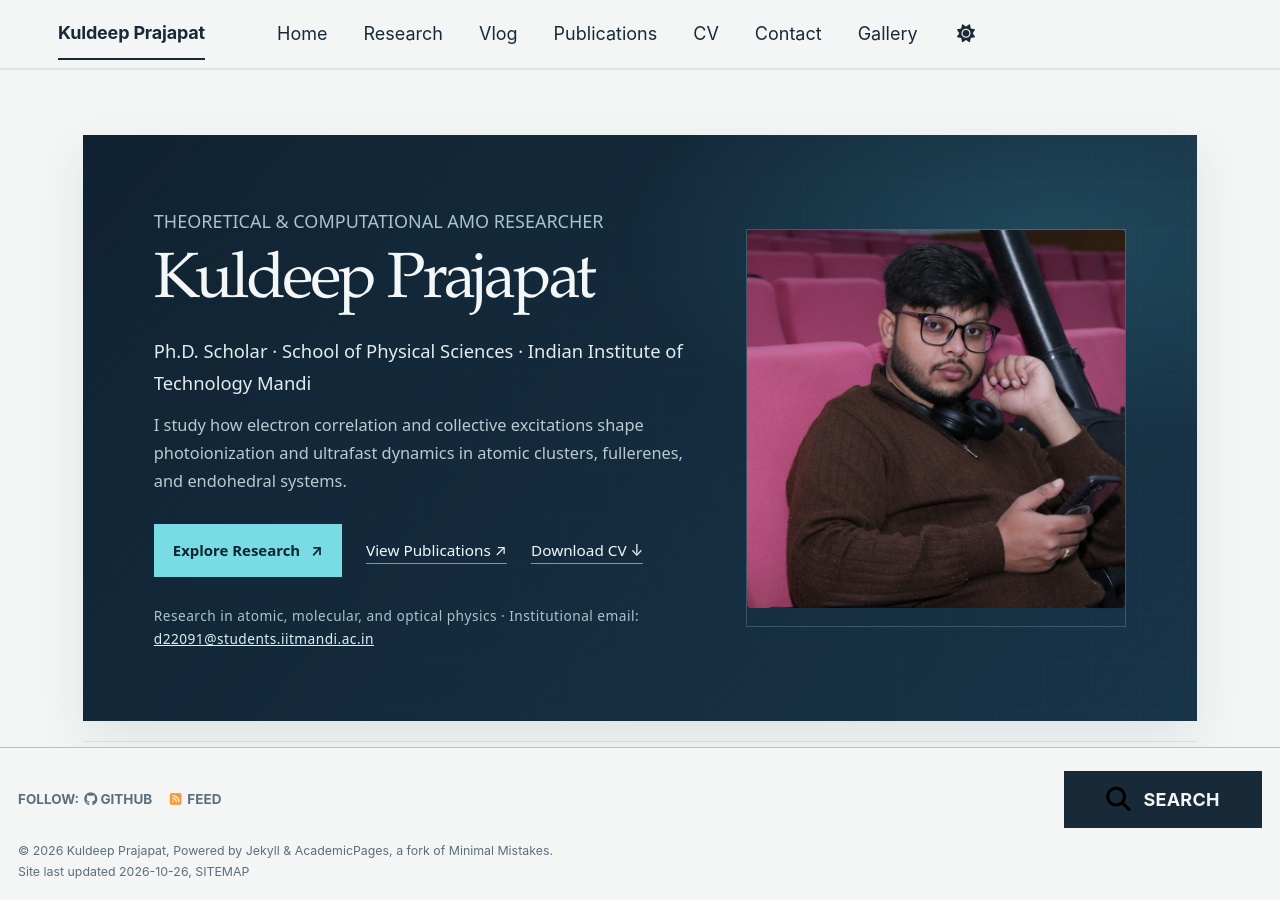
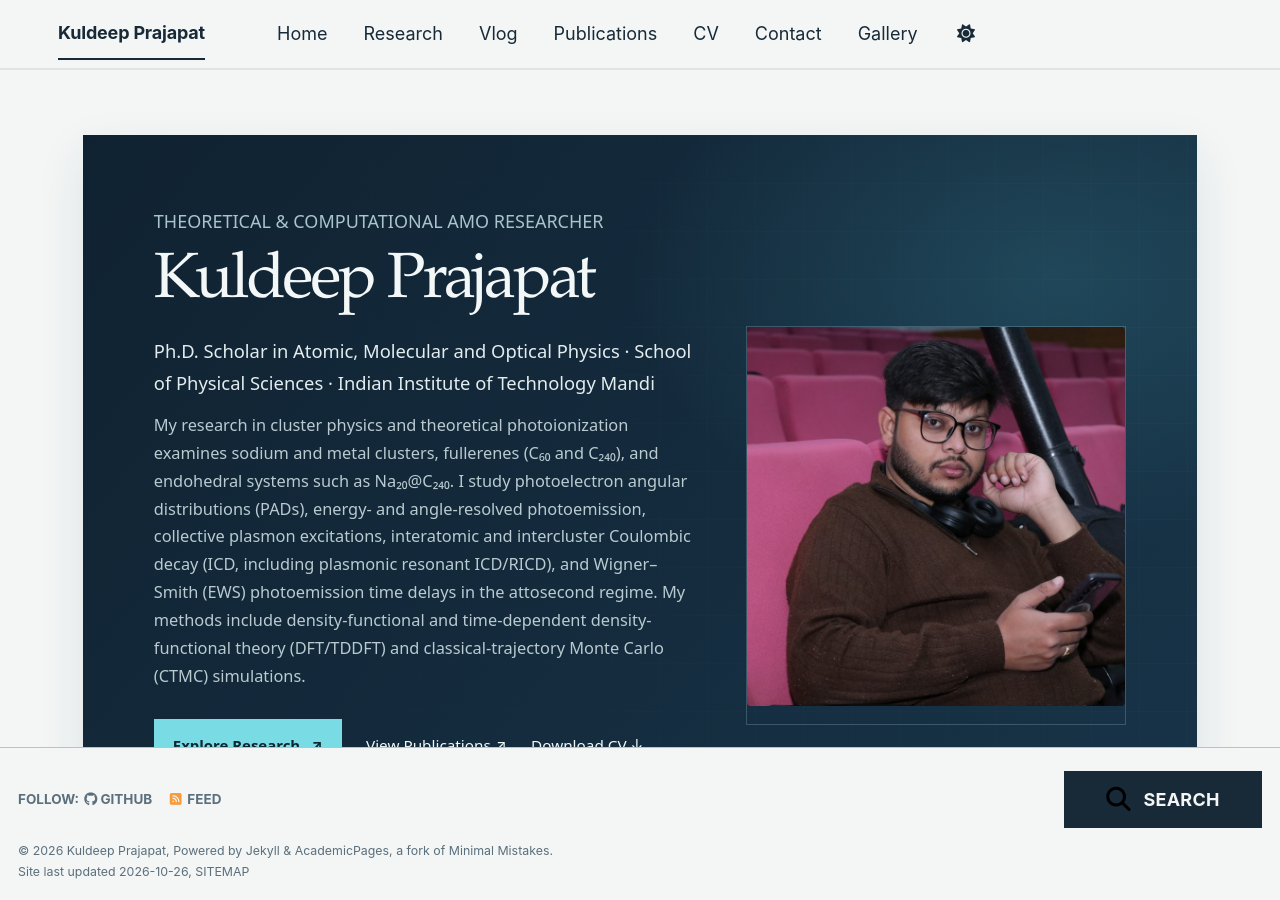
Before and after one commit to PRAJAPAT-KULDEEP/kuldeep-prajapat, a Jekyll site: the page built from _pages/about.md, in a window 1280 px wide and 900 px high. Built offline with Jekyll 4.4.1, drawn with Linux system fonts in a browser that asks for light colours; a style sheet for code colours, icons or effects is not loaded.

Commit message:
Restore research-specific terms in homepage content

```diff
--- a/_pages/about.md
+++ b/_pages/about.md
@@ -24,9 +24,9 @@ redirect_from:
 
 # Kuldeep Prajapat
 
-<p class="hero__lede">Ph.D. Scholar · School of Physical Sciences · Indian Institute of Technology Mandi</p>
+<p class="hero__lede">Ph.D. Scholar in Atomic, Molecular and Optical Physics · School of Physical Sciences · Indian Institute of Technology Mandi</p>
 
-<p class="hero__support">I study how electron correlation and collective excitations shape photoionization and ultrafast dynamics in atomic clusters, fullerenes, and endohedral systems.</p>
+<p class="hero__support">My research in cluster physics and theoretical photoionization examines sodium and metal clusters, fullerenes (C₆₀ and C₂₄₀), and endohedral systems such as Na₂₀@C₂₄₀. I study photoelectron angular distributions (PADs), energy- and angle-resolved photoemission, collective plasmon excitations, interatomic and intercluster Coulombic decay (ICD, including plasmonic resonant ICD/RICD), and Wigner–Smith (EWS) photoemission time delays in the attosecond regime. My methods include density-functional and time-dependent density-functional theory (DFT/TDDFT) and classical-trajectory Monte Carlo (CTMC) simulations.</p>
 
 <p class="hero__actions"><a class="kp-btn" href="{{ '/research/' | relative_url }}">Explore Research <span aria-hidden="true">↗</span></a><a class="kp-text-link" href="{{ '/publications/' | relative_url }}">View Publications <span aria-hidden="true">↗</span></a><a class="kp-text-link" href="{{ '/files/kuldeep-prajapat-cv.pdf' | relative_url }}" download>Download CV <span aria-hidden="true">↓</span></a></p>
 
```
